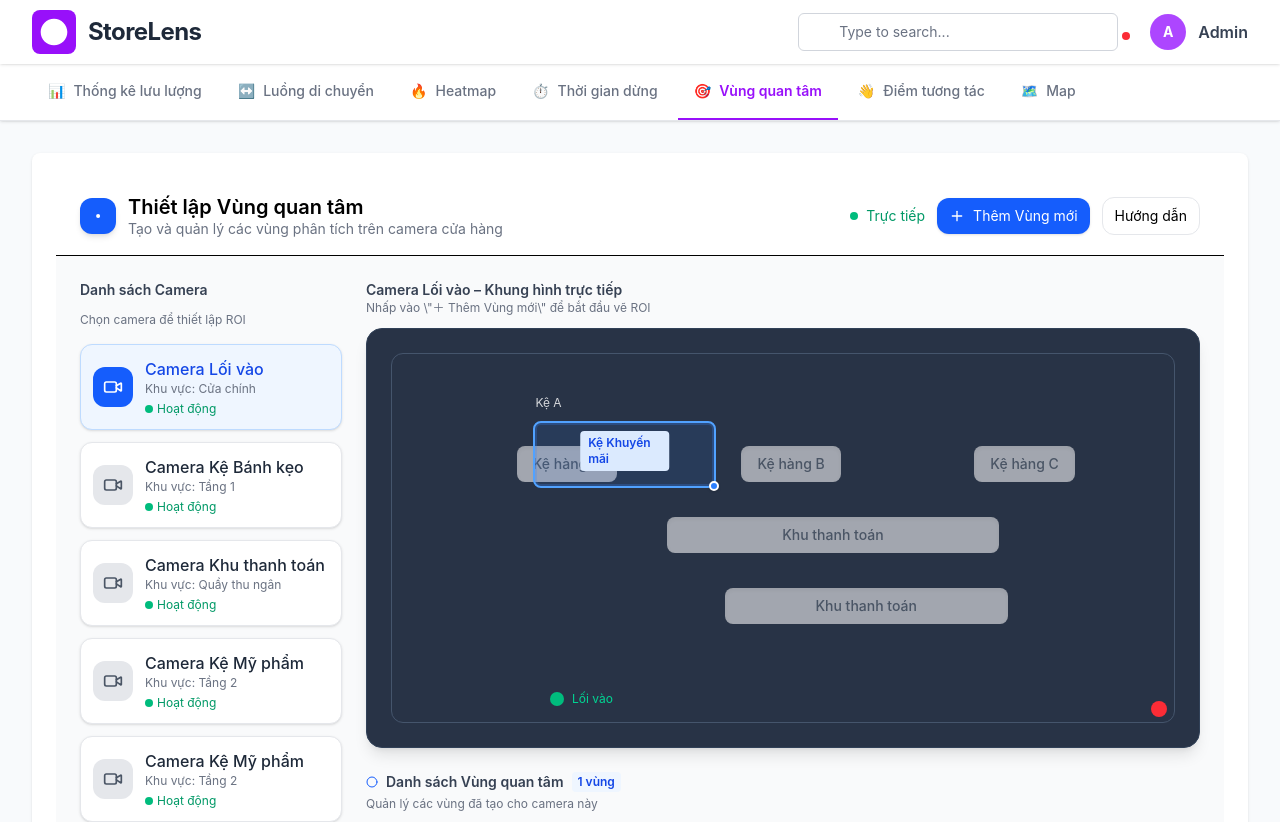
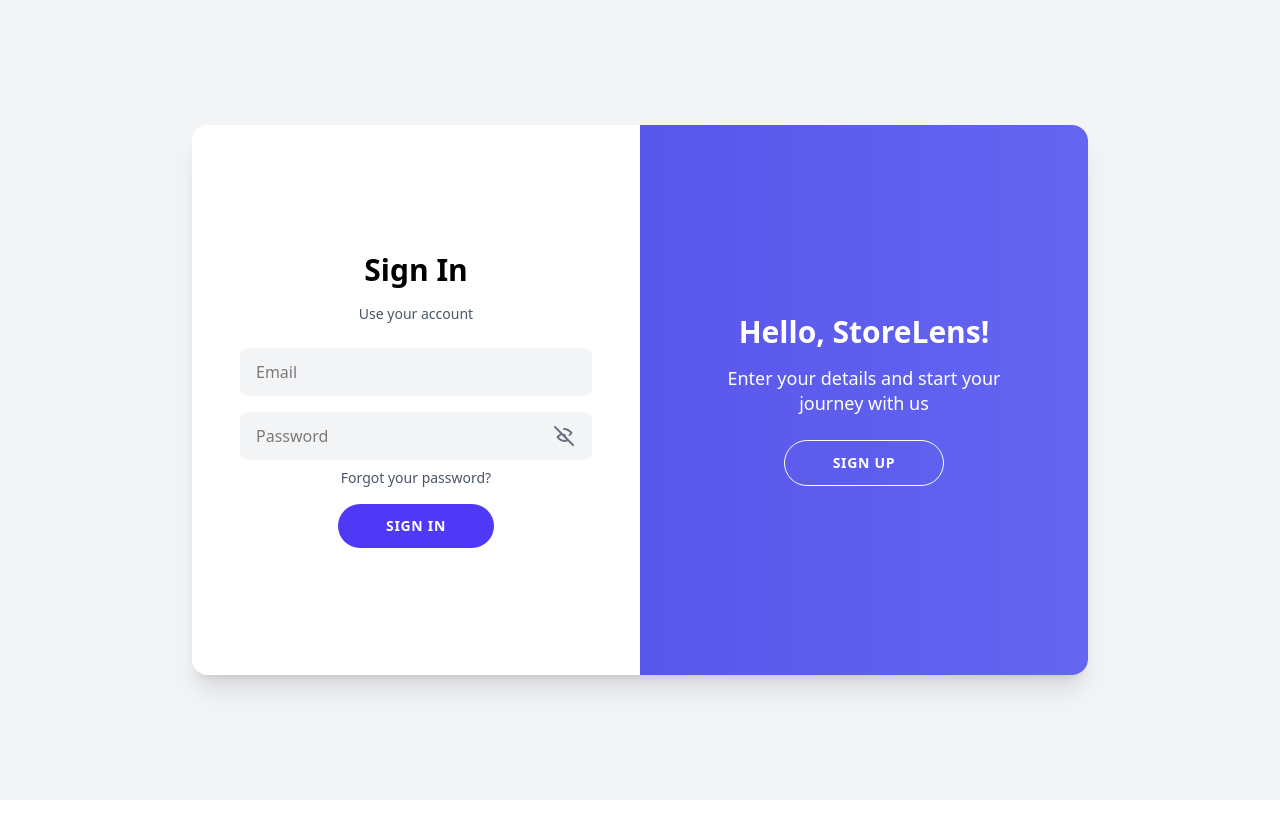
Before and after one commit to NguyenKhanhDuy2703/StoreLens_Project_FE, a React (Vite) app: page /vung-quan-tam in a window 1280 px wide. Shown: the top 822 px of the page. After the commit the page ends 800 px from the top, so only its background shows below. Built offline with nearby package versions, Linux system fonts and the light colour scheme.

Commit message:
feat(sign in & sign up ): Add sign in and sign up for website

```diff
--- a/src/App.jsx
+++ b/src/App.jsx
@@ -1,14 +1,24 @@
-import { BrowserRouter, Routes, Route } from "react-router-dom";
+import { BrowserRouter } from "react-router-dom";
+import { Provider } from "react-redux";
+import store from "./redux/store";
+import { useState } from "react";
+
+import Authentication from "./features/Authentication/Authentication";
 import AppRouter from "./routes";
-import {Provider} from "react-redux"
-import store from "./redux/store";
+
 function App() {
+  const [isLoggedIn, setIsLoggedIn] = useState(false);
+
   return (
-    <BrowserRouter>
     <Provider store={store}>
-      <AppRouter />
+      <BrowserRouter>
+        {!isLoggedIn ? (
+          <Authentication onLogin={() => setIsLoggedIn(true)} />
+        ) : (
+          <AppRouter isLoggedIn={isLoggedIn} />
+        )}
+      </BrowserRouter>
     </Provider>
-    </BrowserRouter>
   );
 }
 
--- /dev/null
+++ b/src/features/Authentication/Authentication.jsx
@@ -0,0 +1,36 @@
+// Authentication.jsx
+
+import React, { useState } from 'react';
+import SignInForm from './components/SignInForm';
+import SignUpForm from './components/SignUpForm';
+import Overlay from './components/Overlay';
+import '../../styles/AuthAnimation.css';
+
+
+const Authentication = ({ onLogin }) => {
+  const [isRightPanelActive, setIsRightPanelActive] = useState(false);
+
+
+  return (
+    <div className="bg-gray-100 flex justify-center items-center min-h-screen font-sans">
+      <div
+        className={`container bg-white rounded-2xl shadow-xl relative overflow-hidden w-full max-w-4xl min-h-[550px] ${
+          isRightPanelActive ? 'right-panel-active' : ''
+        }`}
+        id="container"
+      >
+        <SignUpForm />
+
+
+        <SignInForm onLogin={onLogin} />
+
+        <Overlay
+          onSignInClick={() => setIsRightPanelActive(false)}
+          onSignUpClick={() => setIsRightPanelActive(true)}
+        />
+      </div>
+    </div>
+  );
+};
+
+export default Authentication;
--- /dev/null
+++ b/src/features/Authentication/components/Overlay.jsx
@@ -0,0 +1,32 @@
+import React from 'react';
+
+const Overlay = ({ onSignInClick, onSignUpClick }) => {
+    return (
+        <div className="overlay-container">
+            <div className="overlay">
+                <div className="overlay-panel overlay-left">
+                    <h1 className="font-bold text-3xl mb-4">Welcome StoreLens!</h1>
+                    <p className="text-lg leading-snug px-8 mb-6">To keep connected with us please login with your personal info</p>
+                    <button
+                        className="ghost rounded-full bg-transparent border border-white text-sm font-bold py-3 px-12 uppercase tracking-wider transition-transform duration-75 ease-in hover:scale-[1.02] focus:outline-none"
+                        onClick={onSignInClick}
+                    >
+                        Sign In
+                    </button>
+                </div>
+                <div className="overlay-panel overlay-right">
+                    <h1 className="font-bold text-3xl mb-4">Hello, StoreLens!</h1>
+                    <p className="text-lg leading-snug px-8 mb-6">Enter your details and start your journey with us</p>
+                    <button
+                        className="ghost rounded-full bg-transparent border border-white text-sm font-bold py-3 px-12 uppercase tracking-wider transition-transform duration-75 ease-in hover:scale-[1.02] focus:outline-none"
+                        onClick={onSignUpClick}
+                    >
+                        Sign Up
+                    </button>
+                </div>
+            </div>
+        </div>
+    );
+};
+
+export default Overlay;
--- /dev/null
+++ b/src/features/Authentication/components/PasswordField.jsx
@@ -0,0 +1,40 @@
+import React, { useState } from 'react';
+
+const PasswordField = ({ placeholder }) => {
+    const [showPassword, setShowPassword] = useState(false);
+
+    const eyeOpenIcon = (
+        <svg xmlns="http://www.w3.org/2000/svg" fill="none" stroke="currentColor" viewBox="0 0 24 24">
+            <path strokeLinecap="round" strokeLinejoin="round" strokeWidth="2" d="M1.458 12C2.732 7.943 7.09 5 12 5s9.268 2.943 10.542 7C21.268 16.057 16.91 19 12 19S2.732 16.057 1.458 12z" />
+            <circle cx="12" cy="12" r="3" />
+        </svg>
+    );
+
+    const eyeClosedIcon = (
+        <svg xmlns="http://www.w3.org/2000/svg" fill="none" stroke="currentColor" viewBox="0 0 24 24">
+            <path strokeLinecap="round" strokeLinejoin="round" strokeWidth="2" d="M3 3l18 18M10.58 10.59A3 3 0 0113.42 13.4M9.88 9.88C8.2 10.5 6.7 11.54 5.52 13c1.52 1.94 3.93 4 6.48 4 1.26 0 2.46-.39 3.5-1.06M12 5c3.06 0 5.79 1.94 7.48 4-.57.73-1.21 1.4-1.9 1.99" />
+        </svg>
+    );
+
+    return (
+        <div className="relative w-full my-2">
+            <input
+                type={showPassword ? 'text' : 'password'}
+                placeholder={placeholder}
+                className="bg-gray-100 border-none rounded-lg py-3 px-4 w-full focus:outline-none"
+            />
+            <button
+                type="button"
+                onClick={() => setShowPassword(!showPassword)}
+                className="absolute right-4 top-1/2 transform -translate-y-1/2 cursor-pointer text-gray-500"
+                aria-label="Toggle password visibility"
+            >
+                <div className="w-6 h-6">
+                    {showPassword ? eyeOpenIcon : eyeClosedIcon}
+                </div>
+            </button>
+        </div>
+    );
+};
+
+export default PasswordField;
--- /dev/null
+++ b/src/features/Authentication/components/SignInForm.jsx
@@ -0,0 +1,47 @@
+import React, { useState } from 'react';
+import PasswordField from './PasswordField';
+
+const SignInForm = ({ onLogin }) => {
+  const [email, setEmail] = useState('');
+  const [password, setPassword] = useState('');
+
+  const handleSubmit = (e) => {
+    e.preventDefault();
+    onLogin();
+  };
+
+  return (
+    <div className="form-container sign-in-container">
+      <form
+        onSubmit={handleSubmit}
+        className="bg-white h-full flex justify-center items-center flex-col px-12 text-center"
+      >
+        <h1 className="font-bold text-3xl mb-4">Sign In</h1>
+        <span className="text-sm text-gray-600 mb-4">Use your account</span>
+        <input
+          type="email"
+          placeholder="Email"
+          value={email}
+          onChange={(e) => setEmail(e.target.value)}
+          className="bg-gray-100 border-none rounded-lg py-3 px-4 my-2 w-full focus:outline-none"
+        />
+        <PasswordField
+          placeholder="Password"
+          value={password} // <-- Giờ biến này đã tồn tại
+          onChange={(e) => setPassword(e.target.value)} // <-- Giờ hàm này đã tồn tại
+        />
+        <a href="#" className="text-sm text-gray-600 hover:underline mb-4">
+          Forgot your password?
+        </a>
+        <button
+          type="submit"
+          className="rounded-full bg-indigo-600 text-white text-sm font-bold py-3 px-12 uppercase tracking-wider transition-transform duration-75 ease-in hover:scale-[1.02] focus:outline-none"
+        >
+          Sign In
+        </button>
+      </form>
+    </div>
+  );
+};
+
+export default SignInForm;
--- /dev/null
+++ b/src/features/Authentication/components/SignUpForm.jsx
@@ -0,0 +1,32 @@
+import React from 'react';
+import PasswordField from './PasswordField';
+const SignUpForm = () => {
+    return (
+        <div className="form-container sign-up-container">
+            <form action="#" className="bg-white h-full flex justify-center items-center flex-col px-12 text-center">
+                <h1 className="font-bold text-3xl mb-4">Create Account</h1>
+                <span className="text-sm text-gray-600 mb-4">Use your email for registration</span>
+                <input
+                    type="text"
+                    placeholder="Name"
+                    className="bg-gray-100 border-none rounded-lg py-3 px-4 my-2 w-full focus:outline-none"
+                />
+                <input
+                    type="email"
+                    placeholder="Email"
+                    className="bg-gray-100 border-none rounded-lg py-3 px-4 my-2 w-full focus:outline-none"
+                />
+                <PasswordField placeholder="Password" />
+                <PasswordField placeholder="Confirm Password" />
+                <button
+                    type="button"
+                    className="rounded-full bg-indigo-600 text-white text-sm font-bold py-3 px-12 uppercase tracking-wider transition-transform duration-75 ease-in hover:scale-[1.02] focus:outline-none mt-4"
+                >
+                    Sign Up
+                </button>
+            </form>
+        </div>
+    );
+};
+
+export default SignUpForm;
--- a/src/routes/index.jsx
+++ b/src/routes/index.jsx
@@ -1,5 +1,3 @@
-
-
 import { Routes, Route } from "react-router-dom";
 import MainLayout from "../layouts/MainLayout";
 import Dashboard from "../features/Dashboard/Dashboard";
@@ -9,15 +7,15 @@
 import ROI from "../features/ROI/ROI";
 import CES from "../features/CES/CES";
 import Map from "../features/Map/Map";
-// (Các component giả lập cho các chức năng chưa code)
+
+// Các component giả lập cho các chức năng chưa code
 const ThoiGianDung = () => <div className="p-4">Nội dung chức năng Thời gian dừng</div>;
 const VungQuanTam = () => <div className="p-4">Nội dung chức năng Vùng quan tâm</div>;
 const DiemTuongTac = () => <div className="p-4">Nội dung chức năng Điểm tương tác</div>;
 
+const AppRouter = ({ isLoggedIn }) => {
+  if (!isLoggedIn) return null;
 
-
-
-const AppRouter = () => {
   return (
     <Routes>
       <Route path="/" element={<MainLayout />}>
@@ -29,7 +27,6 @@
         <Route path="diem-tuong-tac" element={<CES />} />
         <Route path="map" element={<Map />} />
       </Route>
-
     </Routes>
   );
 };
--- /dev/null
+++ b/src/styles/AuthAnimation.css
@@ -0,0 +1,98 @@
+.form-container {
+  position: absolute;
+  top: 0;
+  height: 100%;
+  transition: all 0.6s ease-in-out;
+}
+
+.sign-in-container {
+  left: 0;
+  width: 50%;
+  z-index: 2;
+}
+
+.sign-up-container {
+  left: 0;
+  width: 50%;
+  opacity: 0;
+  z-index: 1;
+}
+
+.overlay-container {
+  position: absolute;
+  top: 0;
+  left: 50%;
+  width: 50%;
+  height: 100%;
+  overflow: hidden;
+  transition: transform 0.6s ease-in-out;
+  z-index: 100;
+}
+
+.overlay {
+  background: linear-gradient(to right, #4F46E5, #6366F1);
+  color: #FFFFFF;
+  position: relative;
+  left: -100%;
+  height: 100%;
+  width: 200%;
+  transform: translateX(0);
+  transition: transform 0.6s ease-in-out;
+}
+
+.overlay-panel {
+  position: absolute;
+  top: 0;
+  display: flex;
+  flex-direction: column;
+  justify-content: center;
+  align-items: center;
+  text-align: center;
+  padding: 0 40px;
+  height: 100%;
+  width: 50%;
+  transform: translateX(0);
+  transition: transform 0.6s ease-in-out;
+}
+
+.overlay-right {
+  right: 0;
+  transform: translateX(0);
+}
+
+.overlay-left {
+  transform: translateX(-20%);
+}
+
+.container.right-panel-active .sign-in-container {
+  transform: translateX(100%);
+  z-index: 1;
+}
+
+.container.right-panel-active .sign-up-container {
+  transform: translateX(100%);
+  opacity: 1;
+  z-index: 5;
+  animation: show 0.6s;
+}
+
+@keyframes show {
+  0%, 49.99% { opacity: 0; z-index: 1; }
+  50%, 100% { opacity: 1; z-index: 5; }
+}
+
+.container.right-panel-active .overlay-container {
+  transform: translateX(-100%);
+}
+
+.container.right-panel-active .overlay {
+  transform: translateX(50%);
+}
+
+.container.right-panel-active .overlay-left {
+  transform: translateX(0);
+}
+
+.container.right-panel-active .overlay-right {
+  transform: translateX(20%);
+}
```
